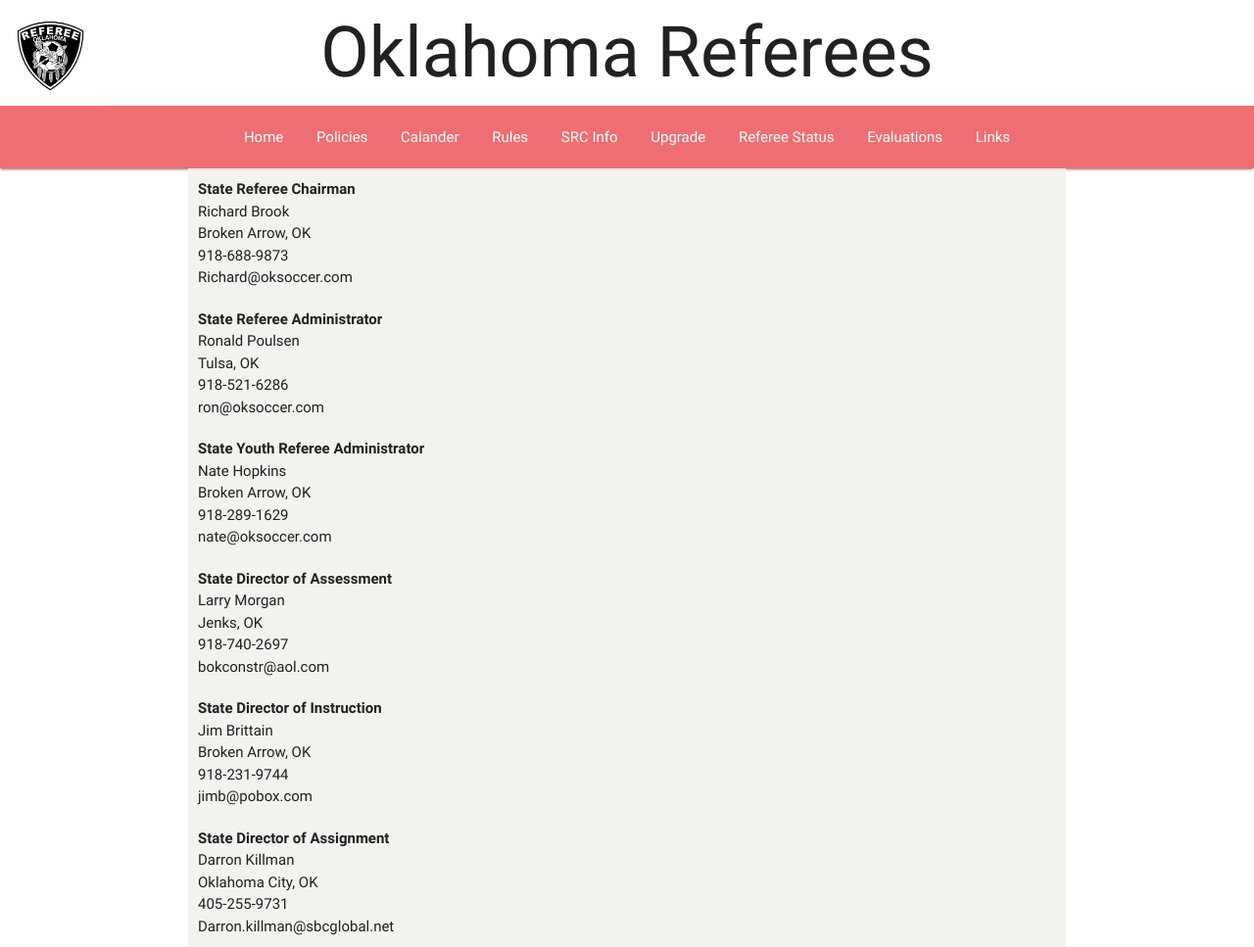
After one commit to wadegb12/OKReferees, a PHP site: page /Pages/_SRCInfo.php in a window 1280 px wide. The commit adds this page. Shown: the whole page at 98% size. Run offline with PHP 8.4, Linux system fonts and the light colour scheme; some libraries are stand-ins or nearby versions.

Commit message:
added SRC info page

```diff
--- a/CSS/Utilities.css
+++ b/CSS/Utilities.css
@@ -1,4 +1,4 @@
 
 .title {
-
+  font-weight: bold;
 }
--- a/Pages/NavBar.php
+++ b/Pages/NavBar.php
@@ -13,7 +13,7 @@
         <li><a href="ComingSoon.php">Policies</a></li>
         <li><a href="ComingSoon.php">Calander</a></li>
         <li><a class="dropdown-button" data-coverTrigger="false" data-activates="rulesDropdown" data-hover="true" >Rules</a></li>
-        <li><a href="ComingSoon.php">SRC Info</a></li>
+        <li><a href="_SRCInfo.php">SRC Info</a></li>
         <li><a href="ComingSoon.php">Upgrade</a></li>
         <li><a href="ComingSoon.php">Referee Status</a></li>
         <li><a href="ComingSoon.php">Evaluations</a></li>
--- /dev/null
+++ b/Pages/_SRCInfo.php
@@ -0,0 +1,47 @@
+<?php include 'Default.php'; ?>
+<link type="text/css" rel="stylesheet" href="/../CSS/Utilities.css">
+
+<div class="container grayBackground">
+  <div class="linePadding">
+    <div class="title"> State Referee Chairman </div>
+    <div> Richard Brook </div>
+    <div> Broken Arrow, OK </div>
+    <div> 918-688-9873 </div>
+    <div> Richard@oksoccer.com </div>
+  </div>
+  <div class="linePadding">
+    <div class="title"> State Referee Administrator </div>
+    <div> Ronald Poulsen </div>
+    <div> Tulsa, OK </div>
+    <div> 918-521-6286 </div>
+    <div> ron@oksoccer.com </div>
+  </div>
+  <div class="linePadding">
+    <div class="title"> State Youth Referee Administrator </div>
+    <div> Nate Hopkins </div>
+    <div> Broken Arrow, OK </div>
+    <div> 918-289-1629 </div>
+    <div> nate@oksoccer.com </div>
+  </div>
+  <div class="linePadding">
+    <div class="title"> State Director of Assessment </div>
+    <div> Larry Morgan </div>
+    <div> Jenks, OK </div>
+    <div> 918-740-2697 </div>
+    <div> bokconstr@aol.com </div>
+  </div>
+  <div class="linePadding">
+    <div class="title"> State Director of Instruction </div>
+    <div> Jim Brittain </div>
+    <div> Broken Arrow, OK </div>
+    <div> 918-231-9744 </div>
+    <div> jimb@pobox.com </div>
+  </div>
+  <div class="linePadding">
+    <div class="title"> State Director of Assignment </div>
+    <div> Darron Killman </div>
+    <div> Oklahoma City, OK </div>
+    <div> 405-255-9731 </div>
+    <div> Darron.killman@sbcglobal.net </div>
+  </div>
+</div>
```
Also changed, not shown: _SRCInfo.php (deleted, +0 -46 lines).
